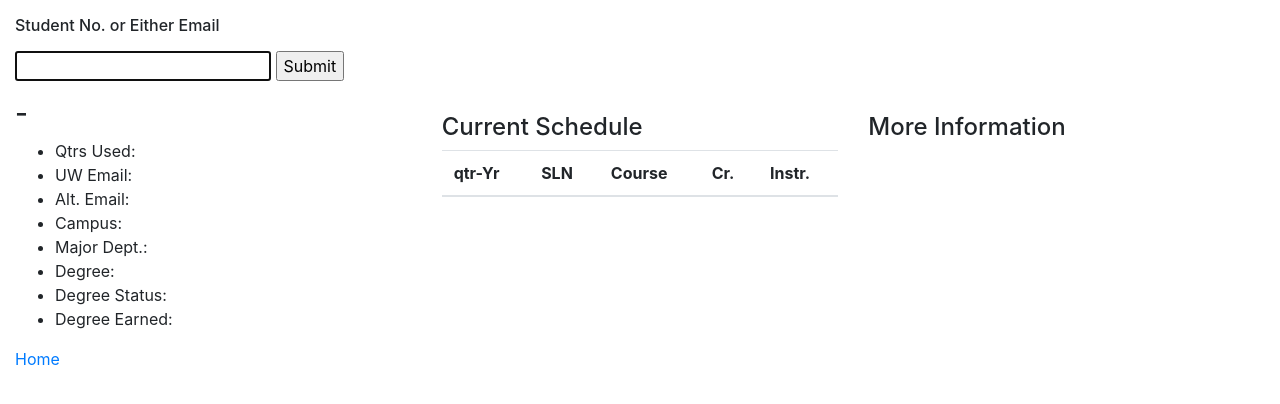
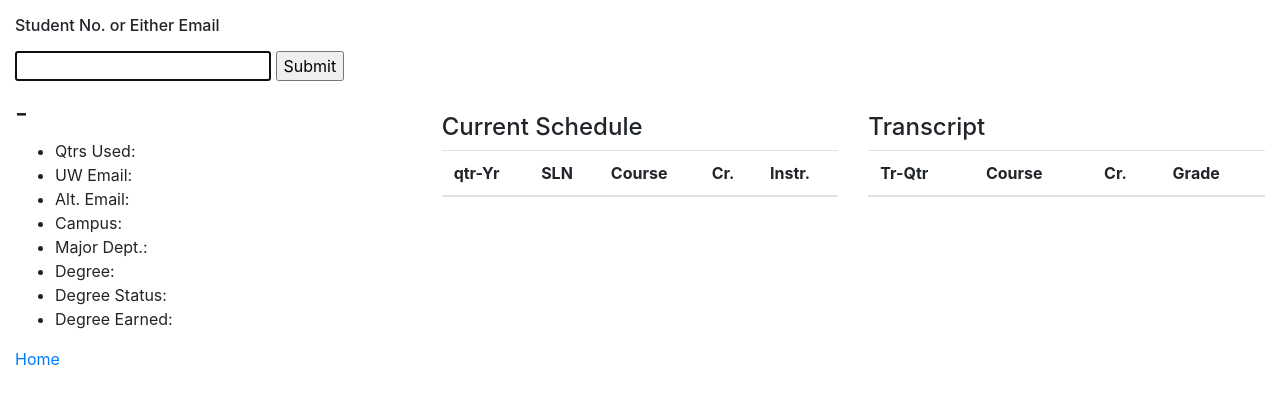
Before and after one commit to cqoverly-uw/ECE_SDB_FastAPI, a FastAPI app: page /student_info/ in a window 1280 px wide. Shown: the part 40-444 px from the top of the page. Run offline with FastAPI, Linux system fonts and the light colour scheme; lists and menus that the app fills with data are empty.

Commit message:
added course transcript list to student info page

```diff
--- a/main.py
+++ b/main.py
@@ -33,6 +33,8 @@ async def get_student_info_from_sid(request: Request, sid: Optional[str]=Query(N
     sql: str = None
     student_info = None
     schedule = []
+
+    # get general student information based on student no. or email address
     if sid:
         if '@' not in sid:
             sql = sql_scripts.info_from_sid
@@ -41,10 +43,11 @@ async def get_student_info_from_sid(request: Request, sid: Optional[str]=Query(N
         else:
             sql = sql_scripts.student_from_alt_email
         student_info = students.get_student_data(sql, sid)
+
+        # if student was returned, get current schedule base in returned student no.
         try:
             student_no = student_info["sid"]
-            schedule_sql = sql_scripts.student_current_schedule_query
-            schedule = students.get_student_current_schedule(schedule_sql, student_no)
+            schedule = students.get_student_current_schedule(student_no)
             formatted_schedule = []
             for c in schedule:
                 qtr_yr = f"{c[0]}-{c[1]}"
@@ -56,7 +59,15 @@ async def get_student_info_from_sid(request: Request, sid: Optional[str]=Query(N
                     (qtr_yr, sln, course, credits, instr)
                 )
             student_info['current_schedule'] = formatted_schedule
-        except KeyError as e:
+        except KeyError as e:  # no schedule is returned
+            pass
+
+        # if a student was retured, get the transcript
+        try:
+            student_no = student_info["sid"]
+            transcript_data = students.get_student_transcript(student_no)
+            student_info["transcript"] = transcript_data
+        except KeyError as e:  # no transcript
             pass
         student_info["request"] = request
 
--- a/sql_scripts.py
+++ b/sql_scripts.py
@@ -236,6 +236,28 @@ AND s1.student_no = ?
 ORDER BY rc.crs_curric_abbr, rc.crs_number
 
 """
+
+
+student_transcript_query = """
+SELECT DISTINCT
+	CONCAT(t.tran_yr, '-', t.tran_qtr) yr_qtr,
+	CONCAT(ct.dept_abbrev, ' ', ct.course_number, ct.section_id) course,
+	ct.course_credits,
+	ct.grade
+
+FROM sec.transcript t
+INNER JOIN sec.transcript_courses_taken ct
+ON (t.tran_yr = ct.tran_yr AND  t.tran_qtr = ct.tran_qtr)
+INNER JOIN sec.student_1 s1
+ON ct.system_key = s1.system_key
+
+WHERE s1.student_no = ?
+AND LEN(ct.section_id) = 1
+
+ORDER BY yr_qtr, course
+
+"""
+
 
 fac_crs_history_query = """
 	SELECT DISTINCT
--- a/templates/student_info.html
+++ b/templates/student_info.html
@@ -60,7 +60,26 @@
             </div>
             <div class="col">
                 <p></p>
-                <h4>More Information</h4>
+                <h4>Transcript</h4>
+                <table class="table">
+                    <thead>
+                        <tr>
+                            <th>Tr-Qtr</th>
+                            <th>Course</th>
+                            <th>Cr.</th>
+                            <th>Grade</th>
+                        </tr>
+                    </thead>
+                    <body>
+                    {% for c in transcript %}
+                        <tr>
+                            {% for datum in c %}
+                            <td>{{ datum }}</td>
+                            {% endfor %}
+                        </tr>
+                    {% endfor %}
+                    </body>
+                </table>
             </div>
         </div>
         <p><a href="/">Home</a></p>
```
Also changed, not shown: students.py (+11 -3 lines).
